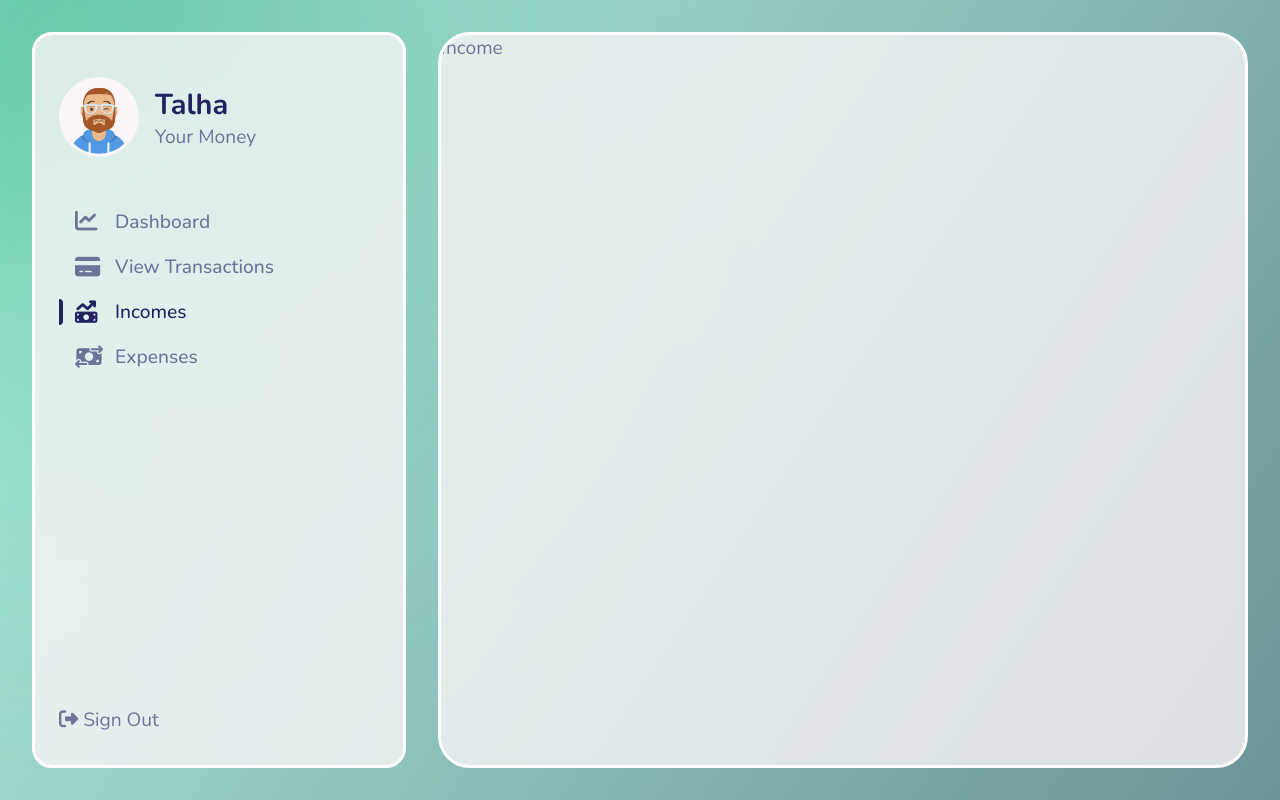
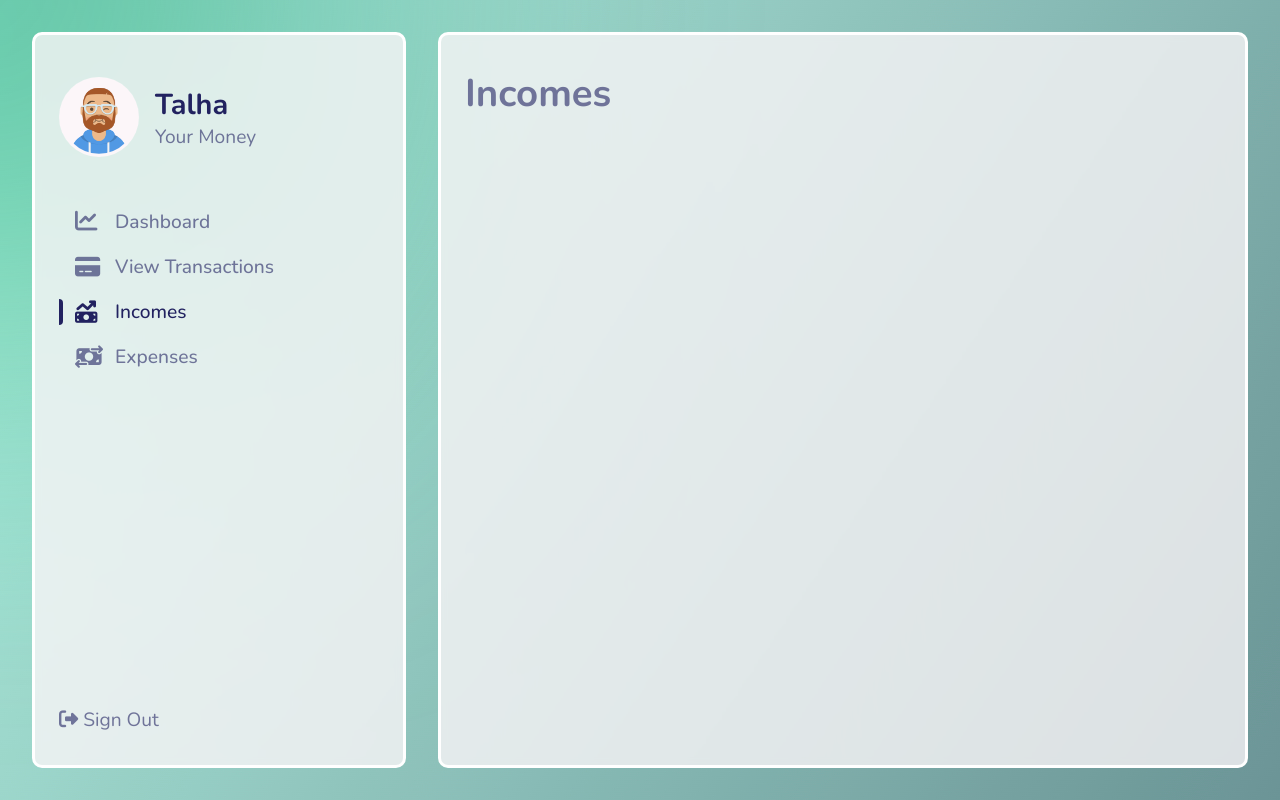
Before and after one commit to talha442/Expense-Tracker-Indispensable-, a React (Create React App) app in the folder frontend/: page / in a window 1280 px wide. Both pictures are taken after a click on the item "Incomes". Built offline with nearby package versions, Linux system fonts and the light colour scheme.

Commit message:
Created Global Context for income

```diff
--- a/frontend/src/App.js
+++ b/frontend/src/App.js
@@ -7,6 +7,7 @@ import { useState, useMemo } from "react";
 import Dashboard from "./Components/Dashboard/Dashboard";
 import Income from "./Components/Income/Income";
 import Expenses from "./Components/Expenses/Expenses";
+import { useGlobalContext } from "./context/globalContext";
 
 function App() {
   // use to set active state in navigation component
@@ -17,7 +18,10 @@ function App() {
     return <Orb />;
   }, []);
 
-  // Display Specific Window
+  const global = useGlobalContext();
+  console.log(global);
+
+  // Change to different components
   const displayData = () => {
     switch (active) {
       case 1:
@@ -28,6 +32,8 @@ function App() {
         return <Income />;
       case 4:
         return <Expenses />;
+      default:
+        return <Dashboard />;
     }
   };
 
@@ -52,7 +58,7 @@ const AppStyled = styled.div`
     background: rgba(252, 246, 249, 0.78);
     border: 3px solid #ffffff;
     backdrop-filter: blur(4.5px);
-    border-radius: 32px;
+    border-radius: 10px;
     overflow-x: hidden;
     &::-webkit-scrollbar {
       width: 0;
--- a/frontend/src/Components/Dashboard/Dashboard.js
+++ b/frontend/src/Components/Dashboard/Dashboard.js
@@ -1,8 +1,15 @@
 import React from "react";
 import styled from "styled-components";
+import { InnerLayout } from "../../styles/Layouts";
 
 function Dashboard() {
-  return <DashboardStyled>Dashboard</DashboardStyled>;
+  return (
+    <DashboardStyled>
+      <InnerLayout>
+
+      </InnerLayout>
+    </DashboardStyled>
+  );
 }
 
 const DashboardStyled = styled.div``;
--- a/frontend/src/Components/Expenses/Expenses.js
+++ b/frontend/src/Components/Expenses/Expenses.js
@@ -1,8 +1,13 @@
 import React from "react";
 import styled from "styled-components";
+import { InnerLayout } from "../../styles/Layouts";
 
 function Expenses() {
-  return <ExpensesStyled>Expenses</ExpensesStyled>;
+  return (
+    <ExpensesStyled>
+      <InnerLayout></InnerLayout>
+    </ExpensesStyled>
+  );
 }
 
 const ExpensesStyled = styled.div``;
--- a/frontend/src/Components/Income/Income.js
+++ b/frontend/src/Components/Income/Income.js
@@ -1,8 +1,21 @@
 import React from "react";
 import styled from "styled-components";
+import { InnerLayout } from "../../styles/Layouts";
 
 function Income() {
-  return <IncomeStyled>Income</IncomeStyled>;
+  return (
+    <IncomeStyled>
+      <InnerLayout>
+        <h1>Incomes</h1>
+        <div className="income-content">
+          <div className="form-container"></div>
+          <div className="incomes">
+
+          </div>
+        </div>
+      </InnerLayout>
+    </IncomeStyled>
+  );
 }
 
 const IncomeStyled = styled.div``;
--- a/frontend/src/Components/Navigation/Navigation.js
+++ b/frontend/src/Components/Navigation/Navigation.js
@@ -43,7 +43,7 @@ const NavStyled = styled.nav`
   background: rgba(252, 246, 249, 0.78);
   border: 3px solid white;
   backdrop-filter: blur(4.5px);
-  border-radius: 20px;
+  border-radius: 10px;
   display: flex;
   flex-direction: column;
   justify-content: space-between;
--- /dev/null
+++ b/frontend/src/context/globalContext.js
@@ -0,0 +1,28 @@
+import { createContext, useState, useContext } from "react";
+import axios from "axios";
+
+const BASE_URL = "http://localhost:5000/api/v1/";
+
+const GlobalContext = createContext();
+
+export const GlobalProvider = ({ children }) => {
+  const [incomes, setIncomes] = useState([]);
+  const [expenses, setExpenses] = useState([]);
+  const [error, setError] = useState(null);
+
+  const addIncome = async (income) => {
+    const response = await axios
+      .post(`${BASE_URL}add-income`, income)
+      .catch((err) => {
+        setError(err.response.data.message);
+      });
+  };
+
+  return (
+    <GlobalContext.Provider value={"hello"}>{children}</GlobalContext.Provider>
+  );
+};
+
+export const useGlobalContext = () => {
+  return useContext(GlobalContext);
+};
--- a/frontend/src/index.js
+++ b/frontend/src/index.js
@@ -2,11 +2,14 @@ import React from "react";
 import ReactDOM from "react-dom/client";
 import App from "./App";
 import { GlobalStyle } from "./styles/GlobalStyle";
+import { GlobalProvider } from "./context/globalContext";
 
 const root = ReactDOM.createRoot(document.getElementById("root"));
 root.render(
   <React.StrictMode>
     <GlobalStyle />
-    <App />
+    <GlobalProvider>
+      <App />
+    </GlobalProvider>
   </React.StrictMode>
 );
```
